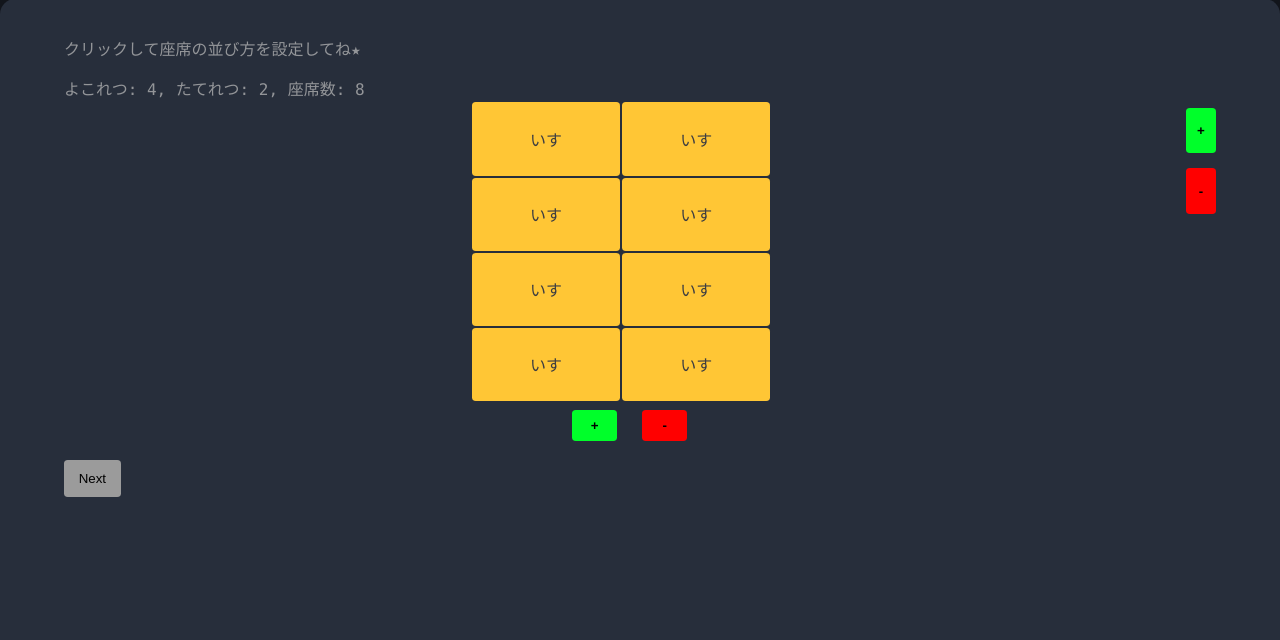
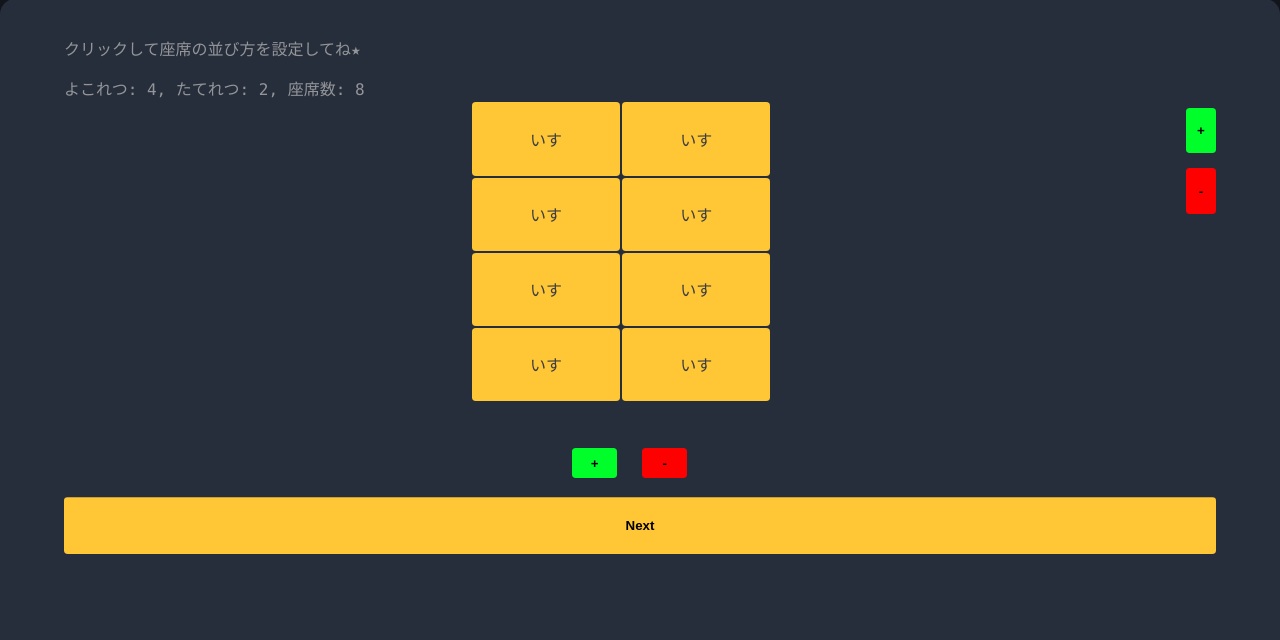
Before and after one commit to 371tti/web_sekigae, a Python web app: template templates/sekigaeUI.html in a window 1280 px wide. Shown: the part 160-800 px from the top of the page. Run offline with Jinja, Linux system fonts and the light colour scheme; the template is opened without the code that fills it, so the values that code supplies are empty.

Commit message:
Update sekigaeUI.html

```diff
--- a/templates/sekigaeUI.html
+++ b/templates/sekigaeUI.html
@@ -191,15 +191,19 @@
 
         input[type="button"].next-button {
             cursor: pointer;
-            background-color: #9b9b9b;
-            width: 15mm;
-            height: 10mm;
+            background-color: #ffc635;
+            width: 100%;
+            height: 15mm;
+            font-weight: bold;
             color: #000000;
             border: none;
             border-radius: 1mm;
+            clip-path: polygon(100% 0%, 100% 50%, 100% 100%, 0% 100%, 0% 50%, 0% 0%);
+            transition: all 0.5s;
 
             &:hover {
                 background-color: #ffffff19;
+                clip-path: polygon(95% 0%, 100% 50%, 95% 100%, 0% 100%, 5% 50%, 0% 0%);
             }
 
         }
@@ -240,6 +244,7 @@
             margin: 0 auto;
             max-width: 100%;
             max-height: 100%;
+            margin-bottom: 10mm;
         }
 
         td.chair {
@@ -277,7 +282,7 @@
         .table {
             overflow: scroll;
             width: 100%;
-            height: 100%
+            height: 100%;
         }
 
         .row-set {
@@ -420,6 +425,9 @@
         </div>
 
         <div id="CT-1" class="area scroll fade-out">
+            <div class="default-area">
+
+            <p>番号に対になる名前やどこに座りたいかの座席設定をしてね。</p>
             <table>
                 <tbody id="name-set-table" class="name-set-table">
                     <tr>
@@ -432,11 +440,15 @@
 
             </table>
 
-            それぞれの人の希望とか番号に割り当てられる名前を入力する場所
-
+            <input type="button" value="Next" id="CT2-next-button" class="next-button">
+        </div>
         </div>
 
         <div id="CT-2" class="area scroll fade-out">結果発表する場所</div>
+    </div>
+
+    <div class="set-chair-pop-up" id="pop-up">
+
     </div>
 
 </body>
@@ -453,6 +465,7 @@
         const CT1 = document.getElementById('CT-1');
         const CT2 = document.getElementById('CT-2');
         const CT0_next = document.getElementById('CT0-next-button');
+        const CT1_next = document.getElementById('CT1-next-button');
         const nameSetTable = document.getElementById('name-set-table');
         const selecterEffect = document.querySelector('.selecter-effect');
 
```
